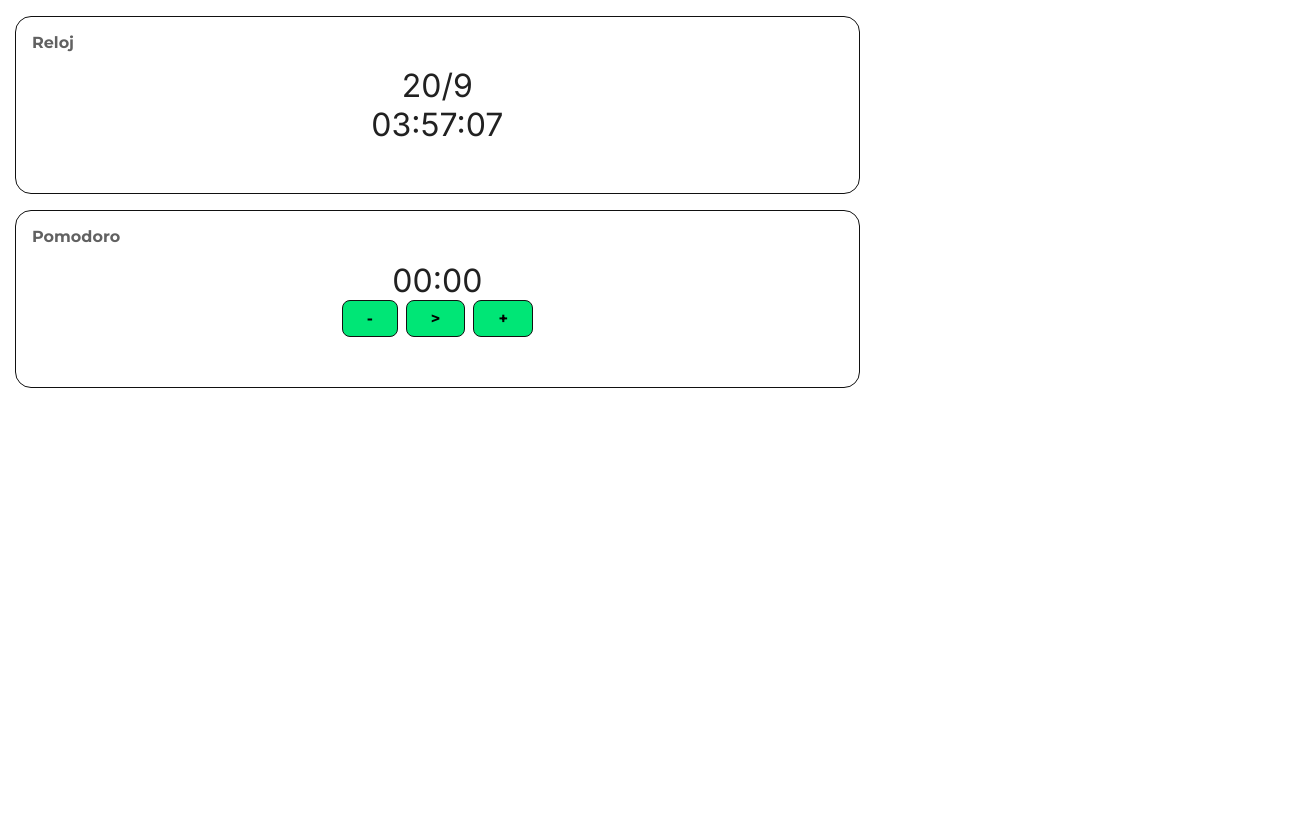
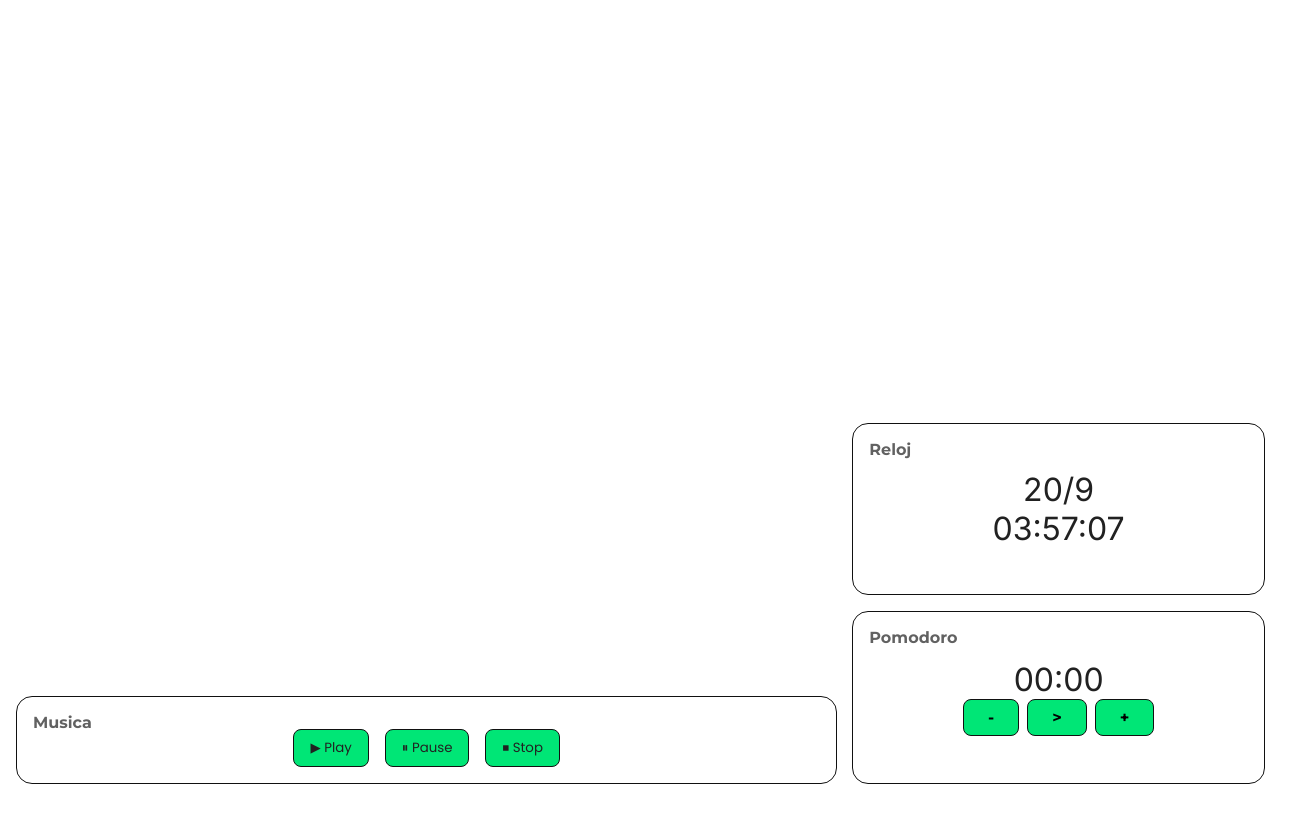
Before and after one commit to briann39/DashBoard-Page, a React (Create React App) app: page / in a window 1280 px wide. Shown: the top 822 px of the page, 1312 px wide, since content can reach past the window. After the commit the page ends 800 px from the top, so only its background shows below. Built offline with nearby package versions, Linux system fonts and the light colour scheme.

Commit message:
Nuevo Gadget (Youtube) y (Controlar la musica)

```diff
--- a/src/App.css
+++ b/src/App.css
@@ -10,6 +10,7 @@
   width: 100%;
   height: 100vh;
   padding: 1rem;
+  box-sizing: border-box;
 }
 
 .pomodoro {
--- a/src/App.js
+++ b/src/App.js
@@ -1,11 +1,17 @@
 import logo from "./logo.svg";
 import "./App.css";
 import { Clock } from "./components/reloj/clock";
+import { MusicController } from "./components/music-controller/music-controller.jsx";
 
 function App() {
   return (
     <div className="app">
-      <Clock className="pomodoro" />
+      <div className="pomodoro">
+        <Clock />
+      </div>
+      <div className="music-controller">
+        <MusicController />
+      </div>
     </div>
   );
 }
--- /dev/null
+++ b/src/components/music-controller/music-controller.jsx
@@ -0,0 +1,43 @@
+import React, { useEffect, useState } from "react";
+
+import "./style.css";
+
+export const MusicController = ({ videoId }) => {
+  const [player, setPlayer] = useState(null);
+
+  useEffect(() => {
+    // cargar el script de la API
+    const tag = document.createElement("script");
+    tag.src = "https://www.youtube.com/iframe_api";
+    document.body.appendChild(tag);
+
+    // cuando la API está lista
+    window.onYouTubeIframeAPIReady = () => {
+      const newPlayer = new window.YT.Player("ytplayer", {
+        height: "300",
+        width: "300",
+        playerVars: {
+          listType: "playlist",
+          list: "RDVbqv6yH9JVo", // 👈 la playlist
+        },
+        events: {
+          onReady: () => console.log("Player listo"),
+        },
+      });
+      setPlayer(newPlayer);
+    };
+  }, []);
+
+  return (
+    <div className="gadget-music-controller">
+      <div className="video" id="ytplayer"></div>
+      <div className="buttons-controller">
+        <p className="title-gadget">Musica</p>
+
+        <button onClick={() => player && player.playVideo()}>▶ Play</button>
+        <button onClick={() => player && player.pauseVideo()}>⏸ Pause</button>
+        <button onClick={() => player && player.stopVideo()}>⏹ Stop</button>
+      </div>
+    </div>
+  );
+};
--- /dev/null
+++ b/src/components/music-controller/style.css
@@ -0,0 +1,48 @@
+@import url(../style-general.css);
+
+.gadget-music-controller {
+  display: flex;
+  flex-direction: column;
+  align-items: center;
+  justify-content: center;
+  width: 100%;
+  height: 100%;
+  gap: 1rem;
+}
+
+.video {
+  display: flex;
+  flex-direction: column;
+  align-items: center;
+  justify-content: center;
+  width: 100%;
+  height: 80%;
+  border-radius: 1rem;
+  flex: 1;
+}
+
+.buttons-controller {
+  position: relative;
+  padding: 2rem 1rem 1rem 1rem;
+  width: 100%;
+  display: flex;
+  align-items: center;
+  justify-content: center;
+  gap: 1rem;
+  border-radius: 1rem;
+  border: solid 1px var(--color-border);
+  box-sizing: border-box;
+}
+
+.buttons-controller button {
+  padding: 0.5rem 1rem;
+  border: solid 1px var(--color-border);
+  border-radius: 0.5rem;
+  font-family: var(--font-button);
+  color: var(--color-text-primary);
+  background-color: var(--color-green);
+}
+
+.buttons-controller button:hover {
+  background-color: var(--color-green-hover);
+}
--- a/src/components/reloj/style.css
+++ b/src/components/reloj/style.css
@@ -1,26 +1,4 @@
-@import url("https://fonts.googleapis.com/css2?family=Inter:wght@400;600&family=Montserrat:wght@700&family=Poppins:wght@400;600&display=swap");
-
-:root {
-  /* Colores principales (para botones, highlights, alertas) */
-  --color-orange: #ff6f00;
-  --color-pink: #ff4081;
-  --color-yellow: #ffd500;
-  --color-green: #00e676;
-  --color-purple: #6200ea;
-
-  /* Fondos y textos para tema claro */
-  --color-bg: #ffffff; /* fondo general */
-  --color-card-bg: #f5f5f5; /* tarjetas o módulos */
-  --color-text-primary: #212121; /* texto principal */
-  --color-text-secondary: #616161; /* texto secundario */
-  --color-border: #111; /* bordes y separadores */
-  --color-overlay: rgba(0, 0, 0, 0.05); /* overlays suaves */
-
-  /* Tipografías */
-  --font-title: "Montserrat", sans-serif;
-  --font-text: "Inter", sans-serif;
-  --font-button: "Poppins", sans-serif;
-}
+@import url("../style-general.css");
 
 .gadget-pomodoro {
   display: flex;
--- /dev/null
+++ b/src/components/style-general.css
@@ -0,0 +1,33 @@
+@import url("https://fonts.googleapis.com/css2?family=Inter:wght@400;600&family=Montserrat:wght@700&family=Poppins:wght@400;600&display=swap");
+
+:root {
+  /* Colores principales (para botones, highlights, alertas) */
+  --color-orange: #ff6f00;
+  --color-pink: #ff4081;
+  --color-yellow: #ffd500;
+  --color-green: #00e676;
+  --color-green-hover: #006d38;
+
+  --color-purple: #6200ea;
+
+  /* Fondos y textos para tema claro */
+  --color-bg: #ffffff; /* fondo general */
+  --color-card-bg: #f5f5f5; /* tarjetas o módulos */
+  --color-text-primary: #212121; /* texto principal */
+  --color-text-secondary: #616161; /* texto secundario */
+  --color-border: #111; /* bordes y separadores */
+  --color-overlay: rgba(0, 0, 0, 0.05); /* overlays suaves */
+
+  /* Tipografías */
+  --font-title: "Montserrat", sans-serif;
+  --font-text: "Inter", sans-serif;
+  --font-button: "Poppins", sans-serif;
+}
+
+.title-gadget {
+  position: absolute;
+  color: #616161;
+  font-family: var(--font-title);
+  top: 0;
+  left: 1rem;
+}
```
Also changed, not shown: 1 other file (tests, documents, lock files or other folders).
